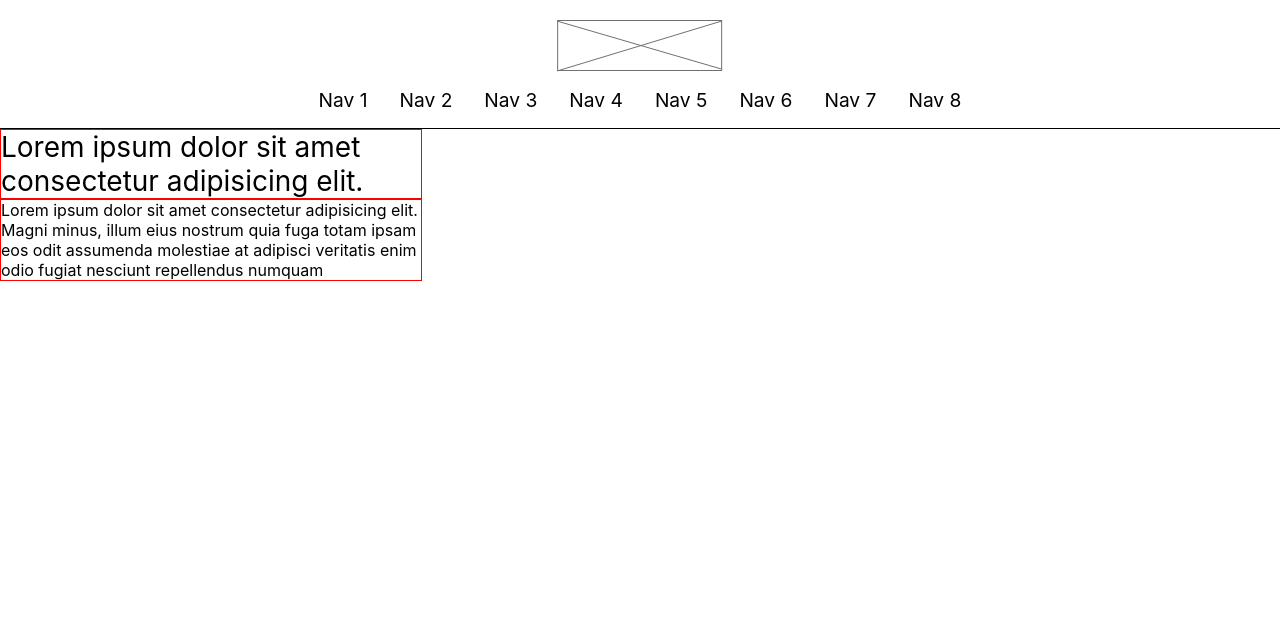
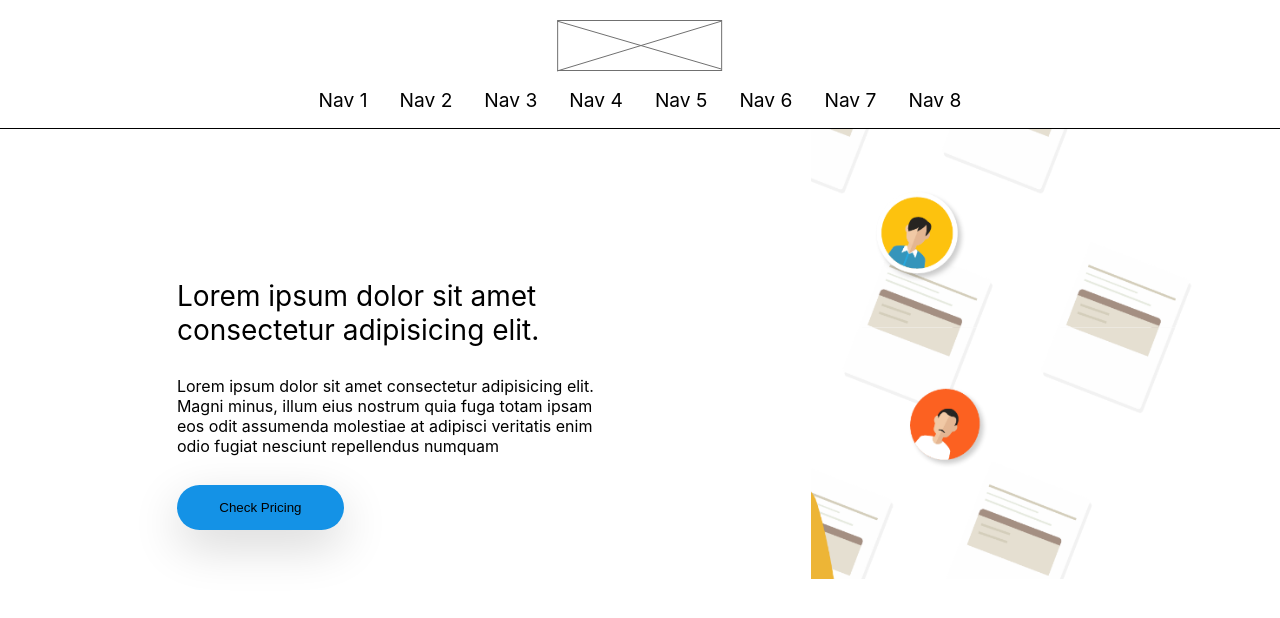
Before and after one commit to jyotirmoy-sinhababu/HTML-test, a React (Create React App) app: page / in a window 1280 px wide. Shown: the top 618 px of the page. Built offline with nearby package versions, Linux system fonts and the light colour scheme.

Commit message:
img cnt created

```diff
--- a/src/components/logo/Logo.js
+++ b/src/components/logo/Logo.js
@@ -4,8 +4,8 @@ import Box from '../../images/imagetwo.png';
 
 const Logo = () => {
   return (
-    <div className='img-cnt'>
-      <img className='img' src={Box} alt='logo' />
+    <div className='logo-cnt'>
+      <img className='logo' src={Box} alt='logo' />
     </div>
   );
 };
--- a/src/components/logo/logo.css
+++ b/src/components/logo/logo.css
@@ -1,4 +1,4 @@
-.img-cnt {
+.logo-cnt {
   display: flex;
   justify-content: center;
   align-items: center;
--- /dev/null
+++ b/src/components/utils/ButtonCnt.js
@@ -0,0 +1,7 @@
+import React from 'react';
+
+const ButtonCnt = ({ style }) => {
+  return <button style={style}>Check Pricing</button>;
+};
+
+export default ButtonCnt;
--- /dev/null
+++ b/src/components/utils/ImgCnt.js
@@ -0,0 +1,11 @@
+import React from 'react';
+
+const ImgCnt = ({ img, style }) => {
+  return (
+    <div className='img-cnt'>
+      <img src={img} alt='' style={style} />
+    </div>
+  );
+};
+
+export default ImgCnt;
--- a/src/pages/main/MainContainer.js
+++ b/src/pages/main/MainContainer.js
@@ -1,5 +1,11 @@
+import './main.css';
+
+import imgOne from '../../images/imageone.png';
+
 import Logo from '../../components/logo/Logo';
 import NavBar from '../../components/navbar/NavBar';
+import ButtonCnt from '../../components/utils/ButtonCnt';
+import ImgCnt from '../../components/utils/ImgCnt';
 import TextContainer from '../../components/utils/TextContainer';
 
 const MainContainer = () => {
@@ -9,12 +15,13 @@ const MainContainer = () => {
         <Logo />
         <NavBar />
       </div>
-      <div>
+      <div className='main-first-cnt'>
+        <div className='main-first-txt-cnt'>
+          {' '}
           <TextContainer
             styleTwo={{
               height: 'fit-content',
               width: '420px',
-            border: '1px solid red',
             }}
             style={{ fontSize: '28px' }}
             text={'Lorem ipsum dolor sit amet consectetur adipisicing elit.'}
@@ -23,13 +30,30 @@ const MainContainer = () => {
             styleTwo={{
               height: 'fit-content',
               width: '420px',
-            border: '1px solid red',
             }}
             text={
               'Lorem ipsum dolor sit amet consectetur adipisicing elit. Magni minus, illum eius nostrum quia fuga totam ipsam eos odit assumenda molestiae at adipisci veritatis enim odio fugiat nesciunt repellendus numquam'
             }
           />
+          <ButtonCnt
+            style={{
+              width: '167px',
+              height: '45px',
+              background: '#1492E6 0% 0% no-repeat padding-box',
+              boxShadow: '0px 16px 48px #00000029',
+              borderRadius: '33px',
+              border: 'none',
+            }}
+          />
         </div>
+        <div className='main-first-img-cnt'>
+          <ImgCnt
+            img={imgOne}
+            style={{ with: 'fit-content', height: '450px' }}
+          />
+        </div>
+      </div>
+      <div></div>
     </div>
   );
 };
--- /dev/null
+++ b/src/pages/main/main.css
@@ -0,0 +1,17 @@
+.main-first-cnt {
+  display: flex;
+  justify-content: center;
+  max-width: 1350px;
+  width: 100%;
+  gap: 4rem;
+}
+
+.main-first-txt-cnt {
+  display: flex;
+  flex-direction: column;
+  gap: 1.8rem;
+  margin: 150px;
+}
+
+.main-first-img-cnt {
+}
```
Lines whose indentation alone changed are shown as unchanged.
